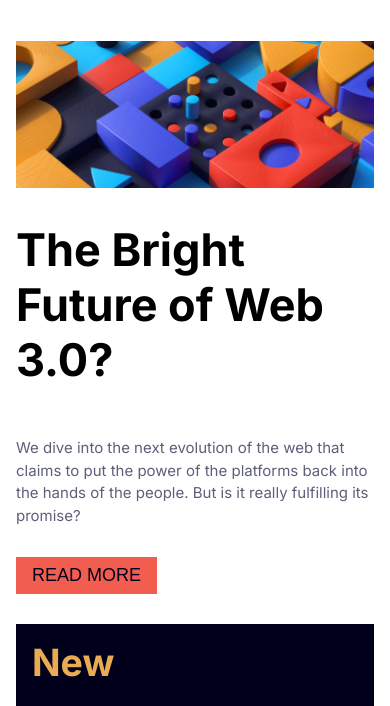
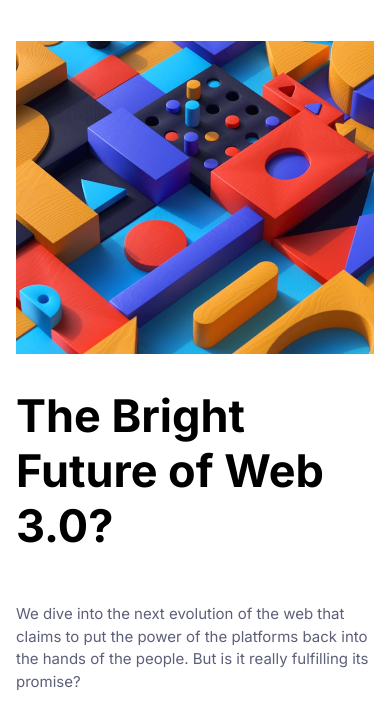
Before and after one commit to Dilyara1/news-homepage-main, a plain HTML site: page index.html in a window 390 px wide. Shown: the part 67-773 px from the top of the page. Drawn offline with Linux system fonts and the light colour scheme.

Commit message:
feat: picture fallback

```diff
--- a/index.html
+++ b/index.html
@@ -49,7 +49,10 @@
   <main>
     <div class="content-grid">
       <section class="banner" id="home">
-        <img class="banner__image" src="./assets/images/image-web-3-desktop.jpg" alt="banner"/>
+        <picture class="banner__image">
+          <source srcset="./assets/images/image-web-3-mobile.jpg" media="(max-width: 600px)">
+          <img src="./assets/images/image-web-3-desktop.jpg" alt="banner">
+        </picture>
         <div class="banner__content">
           <h1 class="banner__title"> The Bright Future of Web 3.0?</h1>
           <div class="banner__description">
--- a/styles.css
+++ b/styles.css
@@ -86,7 +86,7 @@ main {
     gap: 30px;
 }
 
-.banner__image {
+.banner__image img {
     width: 100%;
     height: auto;
 }
```
